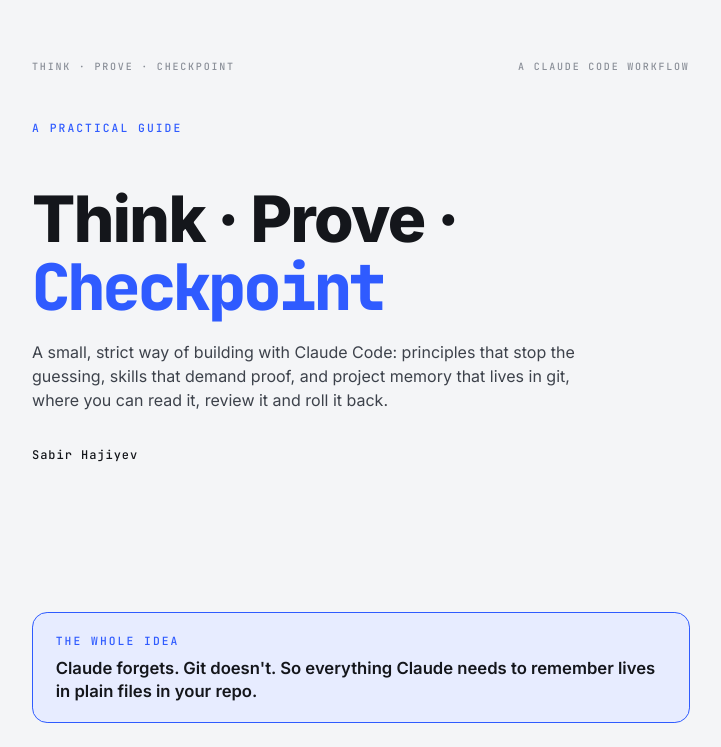
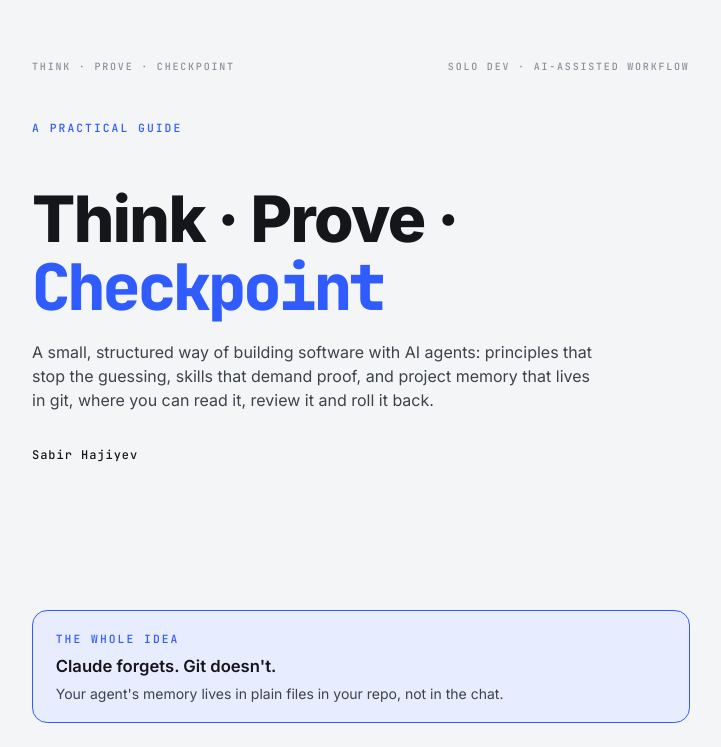
Before and after one commit to shajiyev/think-prove-checkpoint, a plain HTML site: page guide/src/guide.html in a window 1280 px wide. Shown: the top 747 px of the page, without its empty margins (36-757 px from the left). Drawn offline with Linux system fonts and the light colour scheme.

Commit message:
Name the audience and polish the cover; the repo itself is the proof
- Cover: Solo dev · AI-assisted workflow; a small, structured way of building
  software with AI agents; the whole idea split into tagline + explanation
- Page 00 and README tagline: for solo developers
- README: Built with this workflow (roadmap, decisions, specs, plans, commits)
- Decision 18: audience named; vision updated

Co-Authored-By: Claude Opus 5.5 <noreply@anthropic.com>

```diff
--- a/guide/src/guide.html
+++ b/guide/src/guide.html
@@ -8,14 +8,15 @@
 <body>
 
 <section class="page cover">
-  <div class="top"><span>Think · Prove · Checkpoint</span><span>A Claude Code workflow</span></div>
+  <div class="top"><span>Think · Prove · Checkpoint</span><span>Solo dev · AI-assisted workflow</span></div>
   <p class="label">A practical guide</p>
   <h1>Think · Prove ·<br><span class="hl">Checkpoint</span></h1>
-  <p class="lead">A small, strict way of building with Claude Code: principles that stop the guessing, skills that demand proof, and project memory that lives in git, where you can read it, review it and roll it back.</p>
+  <p class="lead">A small, structured way of building software with AI agents: principles that stop the guessing, skills that demand proof, and project memory that lives in git, where you can read it, review it and roll it back.</p>
   <p class="byline">Sabir Hajiyev</p>
   <div class="callout">
     <p class="label">The whole idea</p>
-    <p>Claude forgets. Git doesn't. So everything Claude needs to remember lives in plain files in your repo.</p>
+    <p>Claude forgets. Git doesn't.</p>
+    <p class="sub">Your agent's memory lives in plain files in your repo, not in the chat.</p>
   </div>
   <table class="t">
     <tr><th>Part</th><th>What it covers</th></tr>
@@ -33,7 +34,7 @@
   <div class="top"><span>Think · Prove · Checkpoint</span><span>00 · Start here</span></div>
   <p class="label">00 · Start here</p>
   <h1>Two ways to <span class="hl">use</span> this</h1>
-  <p class="lead">Read it to see how I work with Claude Code. Or hand it to your AI agent, and it will set the same workflow up with you, tailored to how you work.</p>
+  <p class="lead">Read it to see how I work with Claude Code as a solo developer. Or hand it to your AI agent, and it will set the same workflow up with you, tailored to how you work.</p>
   <div class="grid">
     <div class="card"><p class="label">Option 1</p><h3>Read it</h3><p>Pages 01–21 explain the workflow: what goes wrong without it, the three layers that fix it, and how a feature moves from idea to commit.</p></div>
     <div class="card"><p class="label">Option 2</p><h3>Hand it to your agent</h3><p>Give this PDF to Claude Code, Codex or any agent that reads PDFs and edits files, and paste the prompt below. No steps to follow.</p></div>
@@ -537,7 +538,7 @@ Find the root cause before changing anything. Add a test that reproduces it, the
   <table class="t">
     <tr><th>In the repo, as of this build</th><th>Count</th></tr>
     <tr><td>Commits, each one a checkpoint</td><td>8</td></tr>
-    <tr><td>Decisions logged, with the why</td><td>17</td></tr>
+    <tr><td>Decisions logged, with the why</td><td>18</td></tr>
     <tr><td>Install / uninstall tests</td><td>24 passing</td></tr>
     <tr><td>Guide build tests</td><td>19 passing</td></tr>
   </table>
--- a/guide/src/styles.css
+++ b/guide/src/styles.css
@@ -103,3 +103,4 @@ ol.steps li strong, .card strong { color: var(--ink); }
 .agent .lead { margin-bottom: 6mm; }
 .repo { display: inline-block; margin-top: 1.5mm; font-family: var(--mono); font-weight: 800; color: var(--accent); white-space: nowrap; text-decoration: none; }
 .link { color: var(--accent); font-weight: 600; text-decoration: none; border-bottom: 1px solid var(--accent); }
+.callout p.sub { margin-top: 1.5mm; font-size: 10.5pt; font-weight: 400; color: var(--ink-2); }
```
Also changed, not shown: 6 other files.
